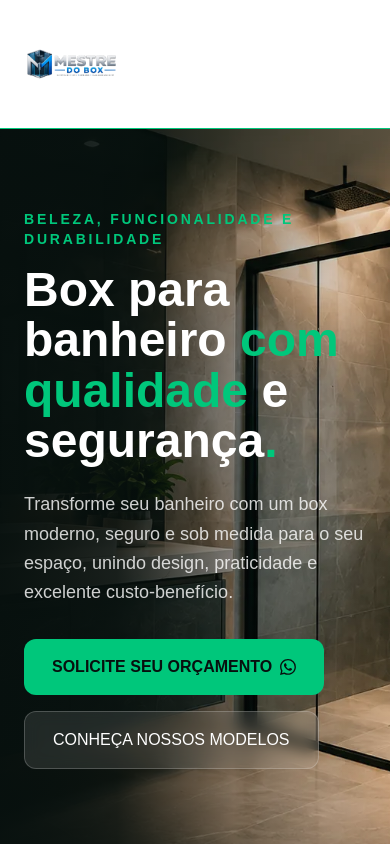
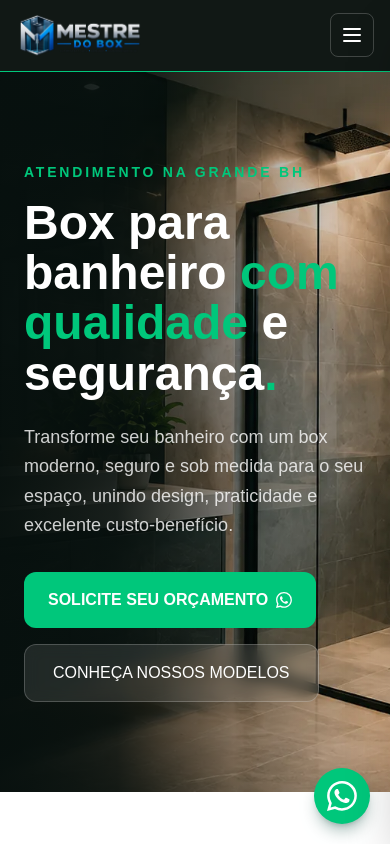
Before and after one commit to ClintindosSites/mestredobox, a Next.js app: page / in a window 390 px wide. Shown: the top 844 px of the page. Built offline with nearby package versions, Linux system fonts and the light colour scheme.

Commit message:
adcionando menu responsivo

```diff
--- a/app/components/Header.tsx
+++ b/app/components/Header.tsx
@@ -1,31 +1,254 @@
+"use client";
+
 import Image from "next/image";
 import Link from "next/link";
+import { useEffect, useRef, useState } from "react";
 
-const Header = () => {
+const links = [
+  { href: "/box-frontal", label: "Box Frontal" },
+  { href: "/box-de-canto", label: "Box de Canto" },
+  { href: "/box-ate-o-teto", label: "Box Até o Teto" },
+  { href: "/box-sob-medida", label: "Box Sob Medida" },
+];
+
+export default function Header() {
+  const [menuOpen, setMenuOpen] = useState(false);
+  const [headerVisible, setHeaderVisible] = useState(true);
+  const previousScrollY = useRef(0);
+  const closeButtonRef = useRef<HTMLButtonElement>(null);
+  const menuOpenRef = useRef(false);
+
+  const closeMenu = () => {
+    menuOpenRef.current = false;
+    setMenuOpen(false);
+  };
+
+  const openMenu = () => {
+    menuOpenRef.current = true;
+    setHeaderVisible(true);
+    setMenuOpen(true);
+  };
+
+  // Esconde o cabeçalho ao rolar para baixo e mostra ao subir.
+  useEffect(() => {
+    const handleScroll = () => {
+      const currentY = window.scrollY;
+      const difference = currentY - previousScrollY.current;
+
+      if (menuOpenRef.current || currentY < 80) {
+        setHeaderVisible(true);
+      } else if (difference > 5) {
+        setHeaderVisible(false);
+      } else if (difference < -5) {
+        setHeaderVisible(true);
+      }
+
+      previousScrollY.current = currentY;
+    };
+
+    window.addEventListener("scroll", handleScroll, {
+      passive: true,
+    });
+
+    return () => window.removeEventListener("scroll", handleScroll);
+  }, []);
+
+  // Bloqueia o scroll de fundo e permite fechar com Escape.
+  useEffect(() => {
+    if (!menuOpen) return;
+
+    const previousOverflow = document.body.style.overflow;
+    document.body.style.overflow = "hidden";
+
+    const handleKeyDown = (event: KeyboardEvent) => {
+      if (event.key === "Escape") {
+        closeMenu();
+      }
+    };
+
+    window.addEventListener("keydown", handleKeyDown);
+    closeButtonRef.current?.focus();
+
+    return () => {
+      document.body.style.overflow = previousOverflow;
+      window.removeEventListener("keydown", handleKeyDown);
+    };
+  }, [menuOpen]);
+
   return (
-    <header className="bg-[--foreground] text-white border-b-[#00c77b] border-b">
-      <div className="flex items-center justify-between mx-auto max-w-7xl px-6 py-4">
-        <Link href="/">
+    <>
+      {/* CABEÇALHO */}
+      <header
+        className={`sticky top-0 z-40 w-full border-b border-[#00c77b] bg-[#111815] text-white transition-transform duration-300 ${
+          headerVisible ? "translate-y-0" : "-translate-y-full"
+        }`}
+      >
+        <div className="mx-auto flex w-full max-w-7xl items-center justify-between gap-4 px-4 py-3 sm:px-6 lg:px-10 lg:py-4">
+          <Link
+            href="/"
+            aria-label="Mestre do Box - Página inicial"
+            className="min-w-0 shrink"
+          >
             <Image
               src="/logo-desktop.webp"
-            alt="Logomarca de Mestre do Box"
-            loading="eager"
+              alt="Logomarca Mestre do Box"
               width={300}
               height={100}
-            className="h-auto w-45"
               priority
+              className="h-auto w-32 sm:w-40 lg:w-45"
+              sizes="(max-width: 640px) 128px, (max-width: 1023px) 160px, 180px"
             />
           </Link>
 
-        <nav className="flex items-center gap-6">
-          <Link href="/box-frontal">Box Frontal</Link>
-          <Link href="/box-de-canto">Box de Canto</Link>
-          <Link href="/box-ate-o-teto">Box Até o Teto</Link>
-          <Link href="/box-sob-medida">Box Sob Medida</Link>
+          {/* Navegação desktop */}
+          <nav
+            aria-label="Menu principal"
+            className="hidden items-center gap-5 lg:flex xl:gap-6"
+          >
+            {links.map(link => (
+              <Link
+                key={link.href}
+                href={link.href}
+                className="whitespace-nowrap text-sm font-medium transition-colors hover:text-[#00c77b] xl:text-base"
+              >
+                {link.label}
+              </Link>
+            ))}
           </nav>
+
+          {/* Botão mobile e tablet */}
+          <button
+            type="button"
+            onClick={openMenu}
+            aria-label="Abrir menu"
+            aria-expanded={menuOpen}
+            aria-controls="mobile-menu"
+            className="flex size-11 shrink-0 items-center justify-center rounded-lg border border-white/20 transition-colors hover:border-[#00c77b] hover:text-[#00c77b] lg:hidden"
+          >
+            <svg
+              width="24"
+              height="24"
+              viewBox="0 0 24 24"
+              fill="none"
+              stroke="currentColor"
+              strokeWidth="2"
+              strokeLinecap="round"
+              aria-hidden="true"
+            >
+              <path d="M4 6h16M4 12h16M4 18h16" />
+            </svg>
+          </button>
         </div>
       </header>
+
+      {/* OVERLAY: FORA DO HEADER */}
+      <button
+        type="button"
+        tabIndex={menuOpen ? 0 : -1}
+        aria-label="Fechar menu"
+        aria-hidden={!menuOpen}
+        onClick={closeMenu}
+        className={`fixed inset-0 z-50 bg-black/65 transition-opacity duration-300 lg:hidden ${
+          menuOpen
+            ? "visible opacity-100"
+            : "invisible pointer-events-none opacity-0"
+        }`}
+      />
+
+      {/* PAINEL LATERAL: FORA DO HEADER */}
+      <aside
+        id="mobile-menu"
+        role="dialog"
+        aria-modal={menuOpen ? "true" : undefined}
+        aria-label="Navegação do Mestre do Box"
+        aria-hidden={!menuOpen}
+        inert={!menuOpen}
+        className={`fixed inset-y-0 right-0 z-[60] flex h-[100dvh] w-[min(70%,360px)] max-w-full flex-col overflow-y-auto border-l border-[#00c77b]/30 bg-[#111815] text-white shadow-2xl transition-transform duration-300 ease-out lg:hidden ${
+          menuOpen ? "translate-x-0" : "translate-x-full"
+        }`}
+      >
+        <div className="flex shrink-0 items-center justify-between border-b border-white/10 px-5 py-5">
+          <Link
+            href="/"
+            aria-label="Mestre do Box - Página inicial"
+            className="min-w-0 shrink"
+          >
+            <Image
+              src="/logo-desktop.webp"
+              alt="Logomarca Mestre do Box"
+              width={300}
+              height={100}
+              priority
+              className="h-auto w-32 sm:w-40 lg:w-45"
+              sizes="(max-width: 640px) 128px, (max-width: 1023px) 160px, 180px"
+            />
+          </Link>
+
+          <button
+            ref={closeButtonRef}
+            type="button"
+            onClick={closeMenu}
+            tabIndex={menuOpen ? 0 : -1}
+            aria-label="Fechar menu lateral"
+            className="flex size-10 shrink-0 items-center justify-center rounded-lg border border-white/15 hover:border-[#00c77b] hover:text-[#00c77b]"
+          >
+            <svg
+              width="23"
+              height="23"
+              viewBox="0 0 24 24"
+              fill="none"
+              stroke="currentColor"
+              strokeWidth="2"
+              strokeLinecap="round"
+              aria-hidden="true"
+            >
+              <path d="m18 6-12 12M6 6l12 12" />
+            </svg>
+          </button>
+        </div>
+
+        <nav
+          aria-label="Navegação mobile"
+          className="flex flex-1 flex-col gap-2 p-5"
+        >
+          <p className="mb-2 px-3 text-xs font-semibold uppercase tracking-[0.2em] text-white/45">
+            Nossos modelos
+          </p>
+
+          {links.map(link => (
+            <Link
+              key={link.href}
+              href={link.href}
+              tabIndex={menuOpen ? 0 : -1}
+              onClick={closeMenu}
+              className="group flex min-h-14 items-center justify-between gap-3 rounded-xl border border-transparent px-4 py-3 text-sm font-medium transition-colors hover:border-[#00c77b]/25 hover:bg-[#00c77b]/10 hover:text-[#00c77b] sm:text-base"
+            >
+              <span>{link.label}</span>
+
+              <svg
+                width="18"
+                height="18"
+                viewBox="0 0 24 24"
+                fill="none"
+                stroke="currentColor"
+                strokeWidth="2"
+                strokeLinecap="round"
+                strokeLinejoin="round"
+                aria-hidden="true"
+                className="shrink-0 text-white/40 transition-transform group-hover:translate-x-1 group-hover:text-[#00c77b]"
+              >
+                <path d="M5 12h14M12 5l7 7-7 7" />
+              </svg>
+            </Link>
+          ))}
+
+          <div className="mt-auto border-t border-white/10 px-3 pt-6">
+            <p className="text-sm leading-relaxed text-white/60">
+              Encontre o modelo de box ideal para o seu banheiro.
+            </p>
+          </div>
+        </nav>
+      </aside>
+    </>
   );
-};
-
-export default Header;
+}
--- a/app/components/Hero.tsx
+++ b/app/components/Hero.tsx
@@ -14,11 +14,12 @@ const Hero = () => {
     bg-cover bg-center bg-no-repeat
     bg-[linear-gradient(90deg,rgba(7,16,14,0.97)_0%,rgba(7,16,14,0.88)_30%,rgba(7,16,14,0.40)_60%,rgba(7,16,14,0.05)_100%),url('/box-hero.webp')]
   "
+      id="hero"
     >
       <div className="mx-auto flex min-h-180 max-w-7xl items-center px-6 lg:px-10">
         <div className="max-w-2xl text-white">
           <span className="mb-4 block text-sm font-semibold uppercase tracking-[0.2em] text-[#00c77b]">
-            Beleza, funcionalidade e durabilidade
+            Atendimento na Grande BH
           </span>
 
           <h1 className="text-5xl font-bold leading-[1.05] md:text-6xl lg:text-7xl">
@@ -39,10 +40,10 @@ const Hero = () => {
               className="
             rounded-xl
             bg-[#00c77b]
-            px-7 py-4
+            px-6 py-4
             font-semibold
             uppercase
-            text-[#07100e]
+            text-[#fefefe]
             transition
             hover:bg-[#00a86b] flex items-center gap-2 justify-center hover:text-white
           "
--- a/app/components/ModeloCard.tsx
+++ b/app/components/ModeloCard.tsx
@@ -21,7 +21,7 @@ const ModelCard = ({ image, title, description, href }: ModelCardProps) => {
     <article className="group overflow-hidden rounded-2xl border border-[#e8ece9] bg-white transition-all duration-300 hover:-translate-y-1 hover:shadow-xl w-full">
       {/* Imagem do modelo */}
       <Link href={href} className="block">
-        <div className="relative h-70 aspect-square overflow-hidden">
+        <div className="relative h-80 aspect-auto overflow-hidden">
           <Image
             src={image}
             alt={title}
--- a/app/components/ModelosBox.tsx
+++ b/app/components/ModelosBox.tsx
@@ -1,5 +1,4 @@
 import ModelCard from "./ModeloCard";
-import Image from "next/image";
 
 const models = [
   {
@@ -34,6 +33,7 @@ const ModelosBox = () => {
     relative min-h-180
 
   "
+      id="modelos"
     >
       <div className="mx-auto flex min-h-180 max-w-7xl items-center px-6 lg:px-10">
         <div className="max-w-2xl text-white">
@@ -57,7 +57,7 @@ const ModelosBox = () => {
   flex
   max-[1023px]:grid
   grid-cols-1
-  min-[400px]:max-[599px]:grid-cols-2
+  min-[420px]:max-[599px]:grid-cols-2
   sm:grid-cols-2
   lg:flex
   gap-6
--- /dev/null
+++ b/app/components/WhatsappFloat.tsx
@@ -0,0 +1,49 @@
+"use client";
+
+import { useEffect, useState } from "react";
+import { BsWhatsapp } from "react-icons/bs";
+
+export default function WhatsAppFloat() {
+  const [mostrarBotao, setMostrarBotao] = useState(false);
+
+  useEffect(() => {
+    const modelos = document.querySelector("#modelos");
+
+    if (!modelos) return;
+
+    const observer = new IntersectionObserver(
+      ([entry]) => {
+        setMostrarBotao(
+          entry.isIntersecting || entry.boundingClientRect.top < 0
+        );
+      },
+      {
+        threshold: 0,
+      }
+    );
+
+    observer.observe(modelos);
+
+    return () => observer.disconnect();
+  }, []);
+  const mensagem =
+    "Olá, gostaria de fazer um orçamento para um box no meu banheiro";
+
+  const whatsappUrl = `https://wa.me/5531984362710?text=${encodeURIComponent(
+    mensagem
+  )}`;
+
+  if (!mostrarBotao) return null;
+
+  return (
+    <a
+      href={whatsappUrl}
+      target="_blank"
+      rel="noopener noreferrer"
+      aria-label="Solicitar orçamento pelo WhatsApp"
+      className="fixed bottom-5 right-5 z-50 flex h-14 w-14 items-center justify-center rounded-full bg-[#00c77b] text-white shadow-lg shadow-[#003c2d]/30 transition duration-300 hover:scale-110 hover:bg-[#00b86f] focus-visible:outline-2 focus-visible:outline-offset-4 focus-visible:outline-[#00c77b] sm:bottom-7 sm:right-7 sm:h-16 sm:w-16"
+    >
+      <BsWhatsapp size={30} />
+    </a>
+  );
+}
--- a/app/layout.tsx
+++ b/app/layout.tsx
@@ -3,6 +3,7 @@ import type { Metadata } from "next";
 
 import Header from "./components/Header";
 import Footer from "./components/Footer";
+import WhatsAppFloat from "./components/WhatsappFloat";
 
 export const metadata: Metadata = {
   title: {
@@ -101,6 +102,7 @@ export default function RootLayout({
         <Header />
         {children}
         <Footer />
+        <WhatsAppFloat />
       </body>
     </html>
   );
```
Lines whose indentation alone changed are shown as unchanged.
